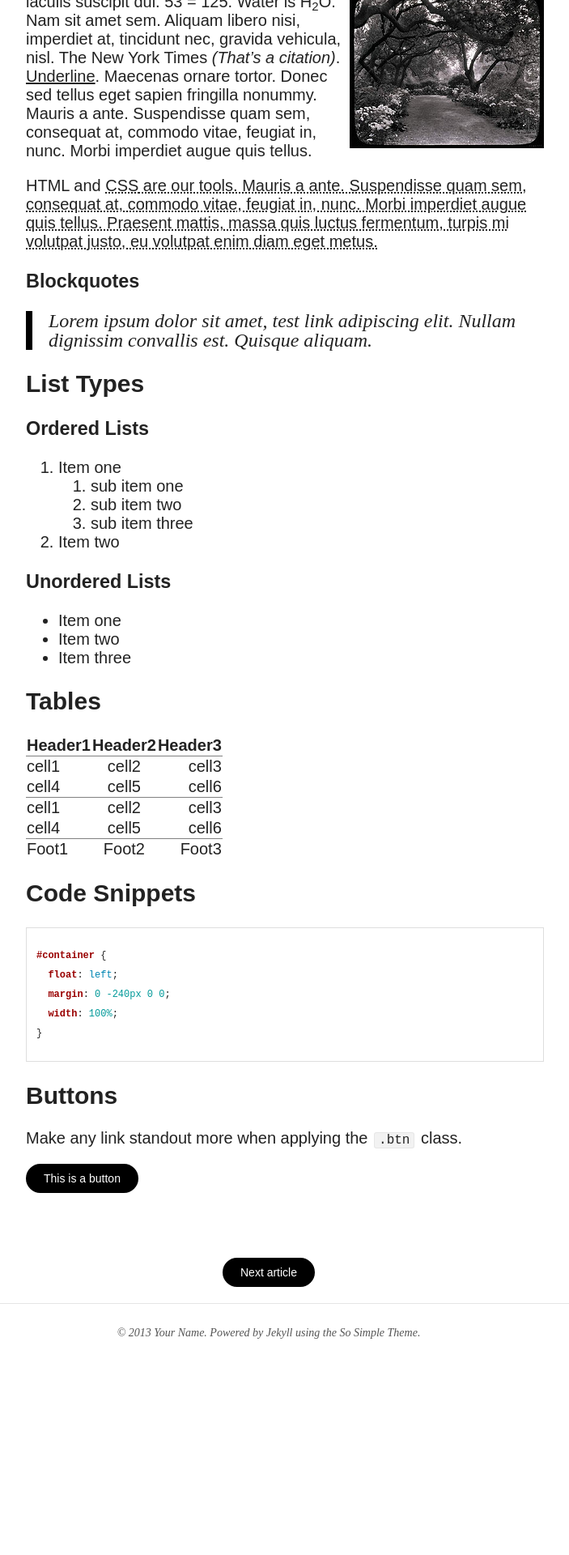
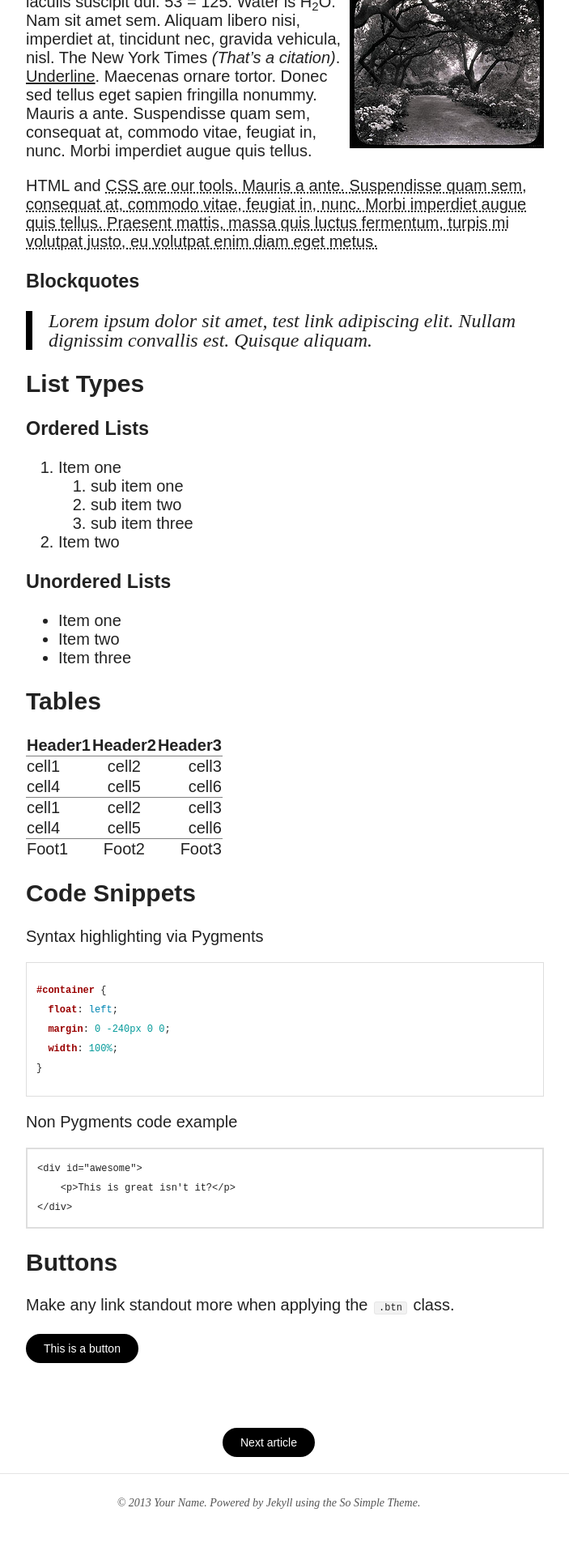
Before and after one commit to strongriley/parker-technical-sales, a Jekyll site: the page built from _posts/2011-03-10-sample-post.md, in a window 1280 px wide. Shown: the part 1453-3373 px from the top of the page at 81% size, without its empty margins (308-1011 px from the left). Built offline with Jekyll 4.4.1, drawn with Linux system fonts in a browser that asks for light colours; nearby versions of some CDN libraries; before the commit the page ends 3163 px from its top, so only the background shows below that.

Commit message:
Style code syntax to fix #23 and add example to Sample Post

```diff
--- a/_posts/2011-03-10-sample-post.md
+++ b/_posts/2011-03-10-sample-post.md
@@ -72,6 +72,8 @@ HTML and <abbr title="cascading stylesheets">CSS<abbr> are our tools. Mauris a a
 
 ## Code Snippets
 
+Syntax highlighting via Pygments
+
 {% highlight css %}
 #container {
   float: left;
@@ -80,6 +82,12 @@ HTML and <abbr title="cascading stylesheets">CSS<abbr> are our tools. Mauris a a
 }
 {% endhighlight %}
 
+Non Pygments code example
+
+    <div id="awesome">
+        <p>This is great isn't it?</p>
+    </div>
+
 ## Buttons
 
 Make any link standout more when applying the `.btn` class.
--- a/assets/css/main.css
+++ b/assets/css/main.css
@@ -45,7 +45,8 @@ figcaption{padding-top:10px;font-size:14px;font-size:0.875rem;line-height:1.7143
 blockquote{font-family:'volkhov',serif;font-style:italic;font-size:24px;font-size:1.5rem;line-height:1;margin-bottom:24px;margin-bottom:1.5rem;padding-left:20px;border-left:8px solid #000000;}
 .footnotes{font-size:14px;font-size:0.875rem;line-height:1.7143;font-family:'source-sans-pro',sans-serif;}
 tt,code,kbd,samp,pre{font-family:'source-code-pro',monospace;}
-p code, li code{font-size:16px;font-size:1rem;white-space:nowrap;margin:0 2px;padding:0 5px;border:1px solid #e6e6e6;background-color:#f2f2f2;-webkit-border-radius:3px;-moz-border-radius:3px;border-radius:3px;}
+p code,li code{font-size:12px;font-size:0.75rem;line-height:2;white-space:nowrap;margin:0 2px;padding:0 5px;border:1px solid #e6e6e6;background-color:#f2f2f2;-webkit-border-radius:3px;-moz-border-radius:3px;border-radius:3px;}
+pre{font-size:12px;font-size:0.75rem;line-height:2;}
 .highlight{overflow-x:auto;font-size:12px;font-size:0.75rem;line-height:2;border:1px solid #dedede;}.highlight pre{position:relative;margin:0;padding:1em;}
 .highlight .hll{background-color:#ffffcc;}
 .highlight .c{color:#999988;font-style:italic;}
```
Also changed, not shown: assets/less/typography.less (+8 -2 lines).
